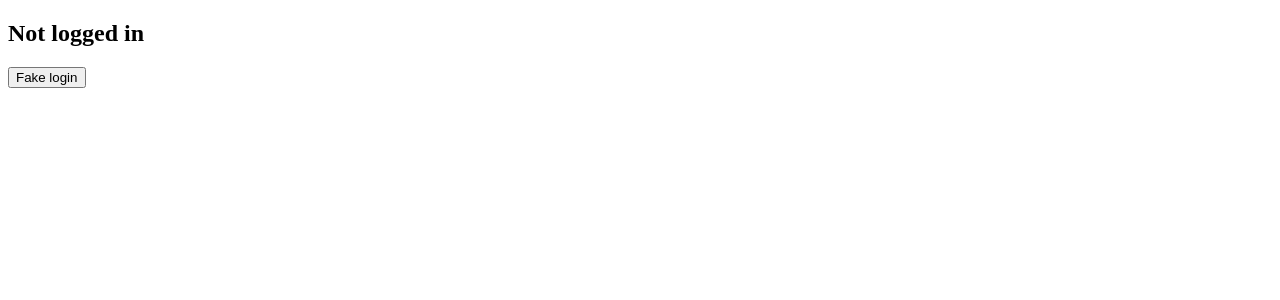
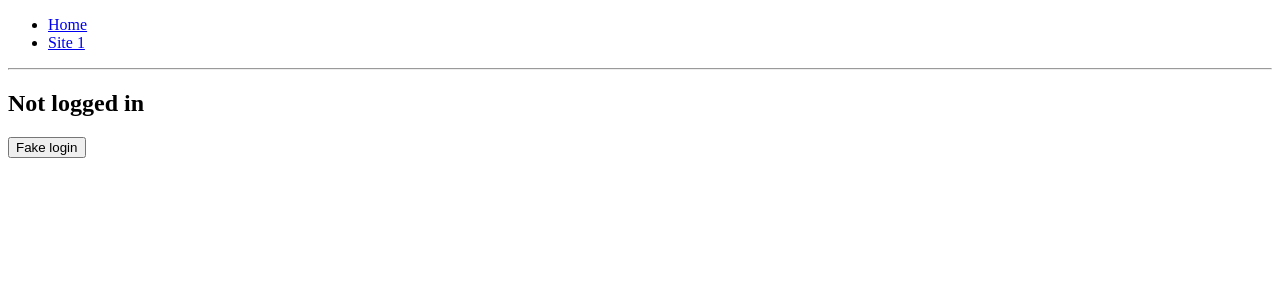
Before and after one commit to thegitm8/react-boilerplate, a React app: page / in a window 1280 px wide. Shown: the top 300 px of the page. Built offline with nearby package versions, Linux system fonts and the light colour scheme.

Commit message:
feat: add react-router

```diff
--- a/package.json
+++ b/package.json
@@ -30,6 +30,7 @@
     "@types/react": "^16.0.35",
     "@types/react-dom": "^16.0.3",
     "@types/react-redux": "^5.0.14",
+    "@types/react-router-dom": "^4.2.3",
     "@types/redux": "^3.6.0",
     "@types/redux-logger": "^3.0.5",
     "@types/webpack": "^3.8.4",
@@ -41,6 +42,7 @@
     "react": "^16.2.0",
     "react-dom": "^16.2.0",
     "react-redux": "^5.0.6",
+    "react-router-dom": "^4.2.2",
     "redux": "^3.7.2",
     "redux-logger": "^3.0.6",
     "source-map-loader": "^0.2.3",
--- a/src/components/index.tsx
+++ b/src/components/index.tsx
@@ -1,8 +1,15 @@
 import * as React from 'react'
-import { Dispatch } from "redux"
+import { Dispatch } from 'redux'
 import { connect } from 'react-redux'
 import { Action, State, Store } from '../types'
 import { loginUser, logoutUser } from '../actions'
+import {
+    BrowserRouter as Router,
+    Route,
+    Link
+} from 'react-router-dom'
+
+import Site1 from './site1'
 
 /**
  * Interfaces and Maps
@@ -29,7 +36,8 @@ interface AppProps {
  * Components
  */
 
-export const AppComponent = (props: AppProps) => {
+// export const MainComponent = (props: AppProps) => {
+export const MainComponent = connect(mapStateToProps, mapDispatchToProps)((props: AppProps) => {
     return (
         <div>
             <h2>{props.loggedIn ? `Logged in as "${props.name}"` : 'Not logged in'}</h2>
@@ -40,23 +48,31 @@ export const AppComponent = (props: AppProps) => {
             }
         </div>
     )
-}
+})
 
-class AppContainer extends React.Component<AppProps> {
+class ClientRouter extends React.Component {
 
     constructor(props: any) {
         super(props)
     }
 
+    render() {
+        return (
+            <Router>
+                <div>
+                    <ul>
+                        <li><Link to="/">Home</Link></li>
+                        <li><Link to="/site1">Site 1</Link></li>
+                    </ul>
 
-    render() {
-        return <AppComponent
-            loggedIn={this.props.loggedIn}
-            name={this.props.name}
-            login={this.props.login}
-            logout={this.props.logout}
-        />
+                    <hr />
+
+                    <Route exact path="/" component={MainComponent} />
+                    <Route path="/site1" component={Site1} />
+                </div>
+            </Router>
+        )
     }
 }
 
-export default connect(mapStateToProps, mapDispatchToProps)(AppContainer)
+export default ClientRouter
```
Also changed, not shown: 1 other file (tests, documents, lock files or other folders).
